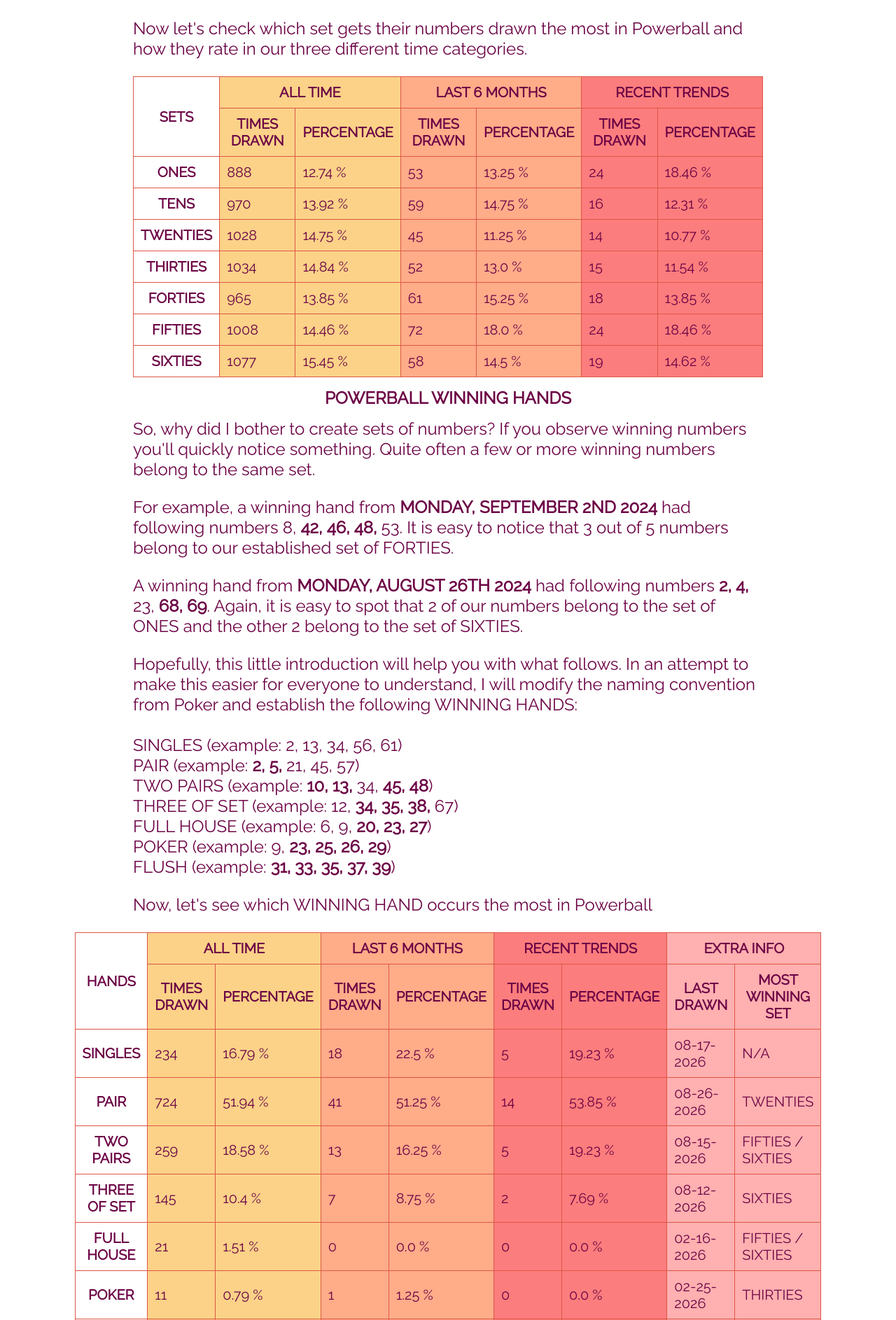
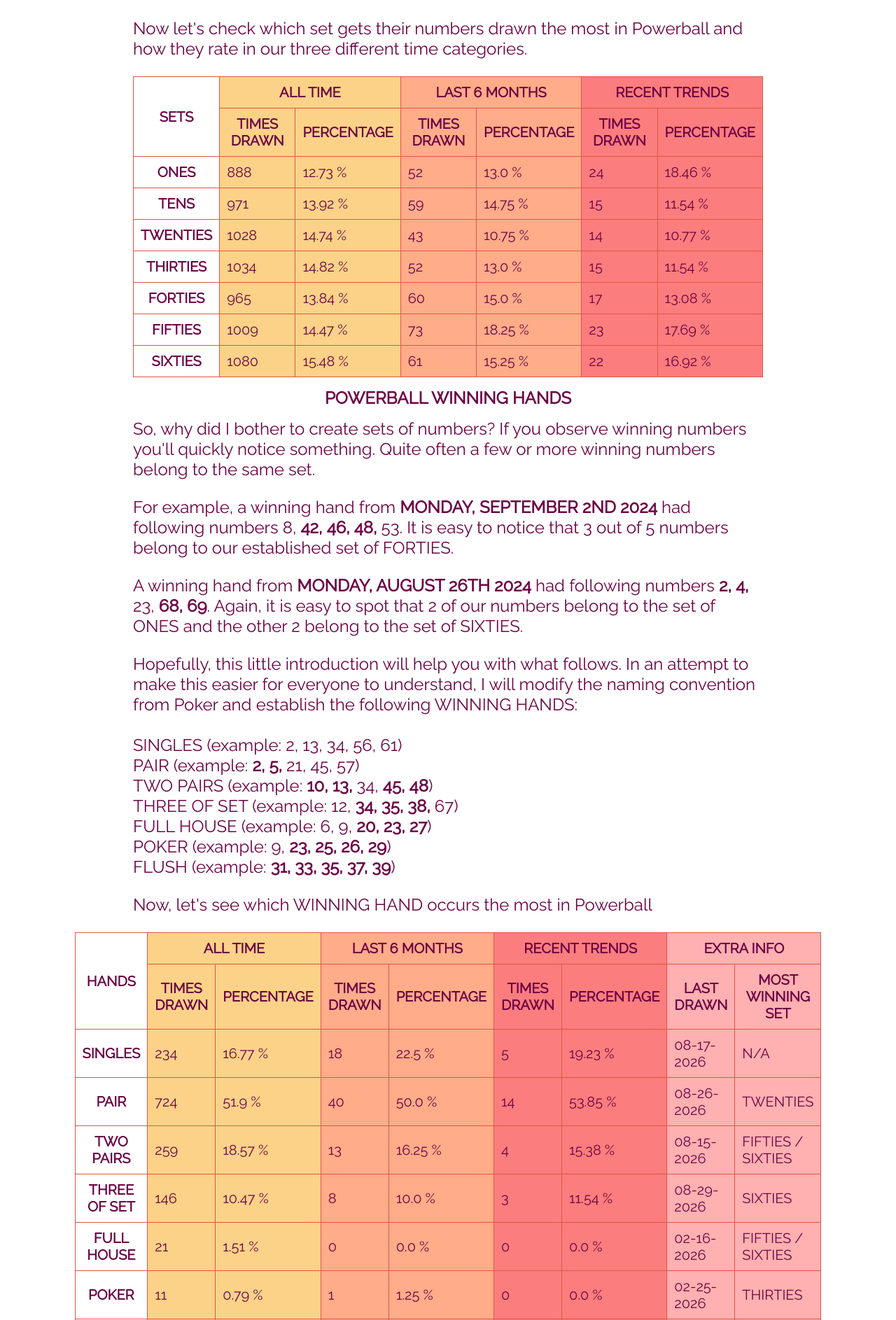
Before and after one commit to sasadjukic/powerball, a Flask app: page /winning_hands_white in a window 1280 px wide. Shown: the part 1767-3653 px from the top of the page at 70% size. Run offline with Flask 3, Linux system fonts and the light colour scheme.

Commit message:
stats update: Aug 30, 2026

```diff
--- a/application/data/matrix_data.py
+++ b/application/data/matrix_data.py
@@ -410,26 +410,26 @@ m_data = {
     ],
     18: [
          [
+            ['08/29/2026','18, 56, 62, 65, 67'],
             ['07/08/2026','12, 29, 37, 43, 55'],
             ['05/16/2026','8, 37, 40, 44, 65'],
             ['01/26/2026','21, 31, 51, 60, 63'],
-            ['11/03/2025','3, 32, 40, 43, 57'],
-            ['08/23/2025','11, 14, 34, 47, 51']
+            ['11/03/2025','3, 32, 40, 43, 57']
           ],
          [
-            281, 174, 95, 68, 49, 23
+            281, 176, 95, 68, 49, 23
           ],
          [
             6, 5, 3, 5, 4, 6, 3, 6, 5, 3,
-            6, 4, 3, 5, 3, 7, 6, 5, 3, 4,
+            6, 4, 3, 5, 3, 7, 6, 6, 3, 4,
             7, 4, 4, 7, 2, 1, 4, 3, 1, 2,
             7, 5, 6, 2, 3, 6, 5, 6, 1, 4,
             3, 4, 6, 7, 5, 0, 5, 3, 4, 3,
-            6, 4, 4, 3, 7, 6, 6, 4, 4, 5,
-            4, 2, 6, 8, 2, 1, 6, 4, 6
+            6, 4, 4, 3, 7, 7, 6, 4, 4, 5,
+            4, 3, 6, 8, 3, 1, 7, 4, 6
           ],
          [
-            11, 35, 6, 6, 1, 1, 0
+            11, 35, 6, 7, 1, 1, 0
         ]
     ],
     19: [
--- a/application/data/powerball.csv
+++ b/application/data/powerball.csv
@@ -1393,3 +1393,4 @@ Draw Date,Winning Numbers,Red Ball,Multiplier
 08/22/2026,13 31 54 57 65,23,3
 08/24/2026,3 16 33 38 68,2,2
 08/26/2026,12 32 45 50 58,2,2
+08/29/2026,18 56 62 65 67,18,2
--- a/application/main/routes.py
+++ b/application/main/routes.py
@@ -132,20 +132,20 @@ def search():
 @powerball.route('/winning_hands_white', methods=['POST', 'GET'])
 def winning_hands_white():
     splits = {
-              'all-time': [3401, 3478, 6970],
-              'six-months': [180, 216, 400],
-              'recent-trends': [59, 70, 130]
+              'all-time': [3402, 3482, 6975],
+              'six-months': [177, 219, 400],
+              'recent-trends': [58, 71, 130]
             }
 
     sets = {
-            'all-time' : [888, 970, 1028, 1034, 965, 1008, 1077, 6970],
-            'six-months' : [53, 59, 45, 52, 61, 72, 58, 400],
-            'recent-trends' : [24, 16, 14, 15, 18, 24, 19, 130]
+            'all-time' : [888, 971, 1028, 1034, 965, 1009, 1080, 6975],
+            'six-months' : [52, 59, 43, 52, 60, 73, 61, 400],
+            'recent-trends' : [24, 15, 14, 15, 17, 23, 22, 130]
     }
 
     winning_hands = {
-                     'singles': [234, 18, 5], 'pairs': [724, 41, 14],
-                     'two_pairs': [259, 13, 5], 'three_of_set': [145, 7, 2],
+                     'singles': [234, 18, 5], 'pairs': [724, 40, 14],
+                     'two_pairs': [259, 13, 4], 'three_of_set': [146, 8, 3],
                      'full_house': [21, 0, 0], 'poker': [11, 1, 0], 'flush': [0, 0, 0]
                      }
     total_winning_hands = sum(values[0] for values in winning_hands.values())
@@ -153,7 +153,7 @@ def winning_hands_white():
     total_winning_hands_recent = sum(values[2] for values in winning_hands.values())
 
     pair_count = {
-                  1: [85, 5, 4], 10: [93, 7, 1], 20: [120, 3, 0], 30: [108, 2, 1],
+                  1: [85, 5, 4], 10: [93, 7, 1], 20: [120, 2, 0], 30: [108, 2, 1],
                   40: [92, 9, 2], 50: [108, 9, 4], 60: [117, 6, 2]
                 }
     total_pairs = sum(values[0] for values in pair_count.values())
@@ -176,15 +176,15 @@ def winning_hands_white():
 @powerball.route('/winning_hands_red', methods=['POST', 'GET'])
 def winning_hands_red():
     splits = {
-              'all-time': [692, 702, 1394],
-              'six-months': [46, 34, 80],
-              'recent-trends': [17, 9, 26]
+              'all-time': [692, 703, 1395],
+              'six-months': [45, 35, 80],
+              'recent-trends': [16, 10, 26]
             }
 
     sets = {
-            'all-time' : [496, 502, 396, 1394],
-            'six-months' : [31, 28, 21, 80],
-            'recent-trends' : [15, 6, 5, 26]
+            'all-time' : [496, 503, 396, 1395],
+            'six-months' : [30, 29, 21, 80],
+            'recent-trends' : [14, 7, 5, 26]
            }
 
     return render_template('winning_hands_red.html',
@@ -195,34 +195,34 @@ def winning_hands_red():
 @powerball.route('/trends', methods=['POST', 'GET'])
 def trends():
     white_numbers_6 = [
-                       1, 5, 10, 7, 6, 8, 6, 5, 5, 6,
-                       4, 5, 6, 9, 2, 8, 9, 7, 3, 4,
-                       7, 3, 2, 6, 5, 4, 5, 4, 5, 9,
+                       1, 5, 10, 7, 5, 8, 6, 5, 5, 6,
+                       3, 5, 6, 9, 2, 8, 9, 8, 3, 4,
+                       7, 3, 1, 6, 5, 4, 5, 4, 4, 9,
                        6, 4, 2, 2, 4, 9, 6, 8, 2, 3,
-                       7, 9, 5, 7, 4, 5, 9, 7, 5, 10,
-                       3, 9, 5, 7, 7, 8, 8, 6, 9, 6,
-                       6, 3, 8, 11, 9, 4, 4, 4, 3
+                       7, 9, 5, 7, 4, 5, 8, 7, 5, 10,
+                       3, 9, 5, 7, 7, 9, 8, 6, 9, 6,
+                       6, 4, 8, 11, 10, 4, 5, 4, 3
                     ]
 
     white_numbers_trends = [
-                        0, 3, 2, 3, 4, 4, 1, 4, 3, 3,
-                        0, 2, 1, 4, 1, 1, 3, 1, 0, 1,
+                        0, 3, 2, 3, 4, 4, 1, 4, 3, 2,
+                        0, 2, 1, 3, 1, 1, 3, 2, 0, 1,
                         1, 1, 0, 1, 2, 3, 2, 0, 3, 2,
                         1, 1, 1, 0, 1, 3, 2, 3, 1, 2,
-                        2, 1, 1, 3, 2, 2, 1, 3, 1, 5,
-                        0, 0, 2, 4, 2, 1, 2, 4, 4, 1,
-                        2, 0, 3, 2, 3, 2, 2, 2, 2
+                        1, 1, 1, 3, 2, 2, 1, 3, 1, 5,
+                        0, 0, 1, 4, 2, 2, 2, 4, 3, 1,
+                        2, 1, 3, 2, 4, 2, 3, 2, 2
                     ]
 
     red_numbers_6 = [
-                     5, 6, 6, 2, 4, 4, 2, 1, 1, 3,
-                     2, 5, 5, 4, 4, 1, 2, 2, 0, 5,
+                     5, 6, 6, 2, 4, 3, 2, 1, 1, 3,
+                     2, 5, 5, 4, 4, 1, 2, 3, 0, 5,
                      1, 2, 3, 2, 4, 4
                     ]
 
     red_numbers_trends = [
-                          1, 3, 3, 2, 2, 1, 1, 1, 1, 1,
-                          0, 0, 1, 0, 0, 1, 2, 1, 0, 1,
+                          1, 3, 2, 2, 2, 1, 1, 1, 1, 1,
+                          0, 0, 1, 0, 0, 1, 2, 2, 0, 1,
                           0, 1, 1, 0, 2, 0
                          ]
 
@@ -253,18 +253,18 @@ def fun_facts():
 def probabilities():
     draw = next_draw().strftime('%m-%d-%Y')
     white_numbers = [
-                     7.17, 7.30, 7.95, 6.84, 6.76, 7.91, 6.88, 7.04, 6.25, 6.70,
-                     7.23, 7.66, 5.72, 6.81, 6.34, 7.68, 7.33, 7.23, 7.23, 6.73,
-                     9.03, 6.52, 8.60, 7.29, 6.34, 6.05, 8.77, 8.13, 6.35, 7.17,
-                     7.56, 8.39, 8.36, 5.91, 5.94, 8.20, 8.02, 6.53, 7.82, 7.17,
-                     5.94, 7.31, 7.13, 8.15, 7.37, 5.64, 7.56, 6.71, 5.77, 7.04,
-                     6.84, 7.71, 8.02, 6.81, 6.42, 7.01, 7.23, 6.81, 8.22, 6.33,
-                     8.77, 7.59, 8.36, 9.44, 6.31, 7.38, 7.60, 7.16, 8.46
+                     6.58, 6.55, 7.68, 6.52, 6.26, 8.00, 6.24, 6.66, 6.40, 6.76,
+                     6.96, 7.92, 5.63, 6.77, 6.76, 7.95, 7.34, 7.50, 7.31, 7.37,
+                     8.77, 7.01, 8.00, 7.10, 6.22, 6.12, 8.37, 8.36, 6.86, 7.01,
+                     6.94, 8.18, 8.76, 6.15, 6.43, 8.46, 8.27, 7.18, 7.71, 7.27,
+                     6.29, 7.22, 6.68, 7.71, 7.44, 5.54, 7.88, 6.39, 5.78, 7.33,
+                     6.60, 7.44, 8.24, 7.02, 6.57, 6.96, 6.98, 7.16, 8.15, 7.28,
+                     9.45, 7.75, 8.41, 8.90, 6.71, 7.03, 7.30, 6.92, 8.54
                      ]
     red_numbers = [
-                   4.37, 4.07, 3.51, 4.87, 4.26, 4.19, 3.05, 3.53, 3.84, 3.78,
-                   3.54, 3.55, 3.75, 4.38, 3.08, 2.83, 3.16, 4.53, 3.92, 4.37,
-                   4.47, 3.13, 3.49, 4.28, 4.32, 3.73
+                   3.95, 4.24, 3.96, 4.65, 4.20, 3.63, 3.24, 3.56, 4.01, 3.26,
+                   3.68, 3.59, 3.56, 4.52, 3.20, 2.75, 3.60, 4.29, 3.66, 4.28,
+                   4.43, 3.65, 3.59, 4.35, 4.24, 3.91
                    ]
     return render_template('probabilities.html',
                             draw=draw,
@@ -276,13 +276,13 @@ def probabilities():
 def predictions():
     draw = next_draw().strftime('%m-%d-%Y')
     white_numbers = [
-                     [2, 7, 12, 18, 56],
-                     [5, 28, 48, 58, 59],
-                     [28, 40, 61, 62, 65],
-                     [26, 35, 40, 41, 60],
-                     [23, 27, 38, 43, 63]
+                     [2, 7, 9, 41, 49],
+                     [5, 12, 23, 54, 68],
+                     [1, 16, 33, 40, 52],
+                     [22, 26, 46, 50, 58],
+                     [6, 16, 33, 48, 58]
                      ]
-    red_numbers = [1, 4, 22, 25, 26]
+    red_numbers = [9, 10, 14, 18, 22]
     return render_template('predictions.html',
                             draw=draw,
                             white_numbers=white_numbers,
--- a/application/templates/winning_hands.html
+++ b/application/templates/winning_hands.html
@@ -290,7 +290,7 @@
                     <td class="six-months">{{ (winning_hands['three_of_set'][1]/total_winning_hands_6 * 100)|round(2) }} %</td>
                     <td class="recent-trends">{{ winning_hands['three_of_set'][2] }}</td>
                     <td class="recent-trends">{{ (winning_hands['three_of_set'][2]/total_winning_hands_recent * 100)|round(2) }} %</td>
-                    <td class="extra-info">08-12-2026</td>
+                    <td class="extra-info">08-29-2026</td>
                     <td class="extra-info">Sixties</td>
                 </tr>
                 <tr>
```
